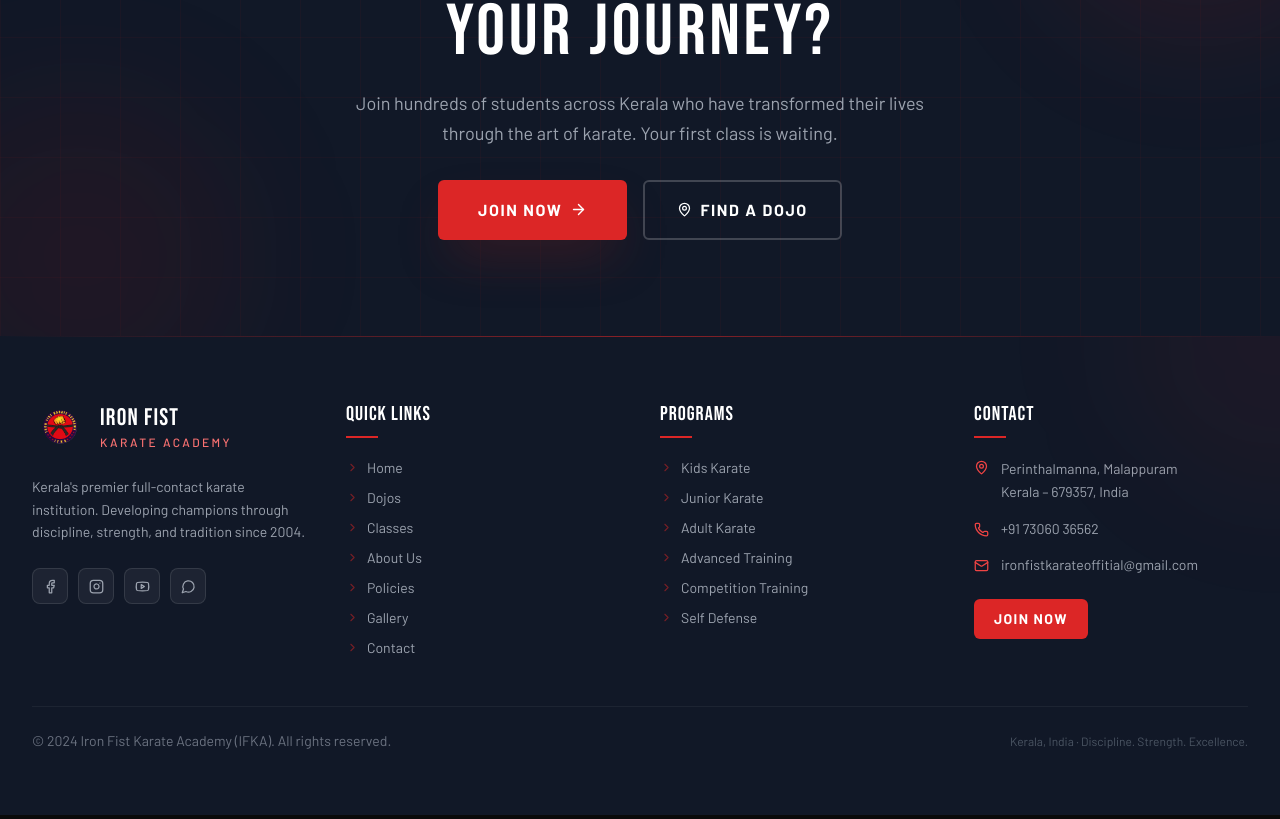
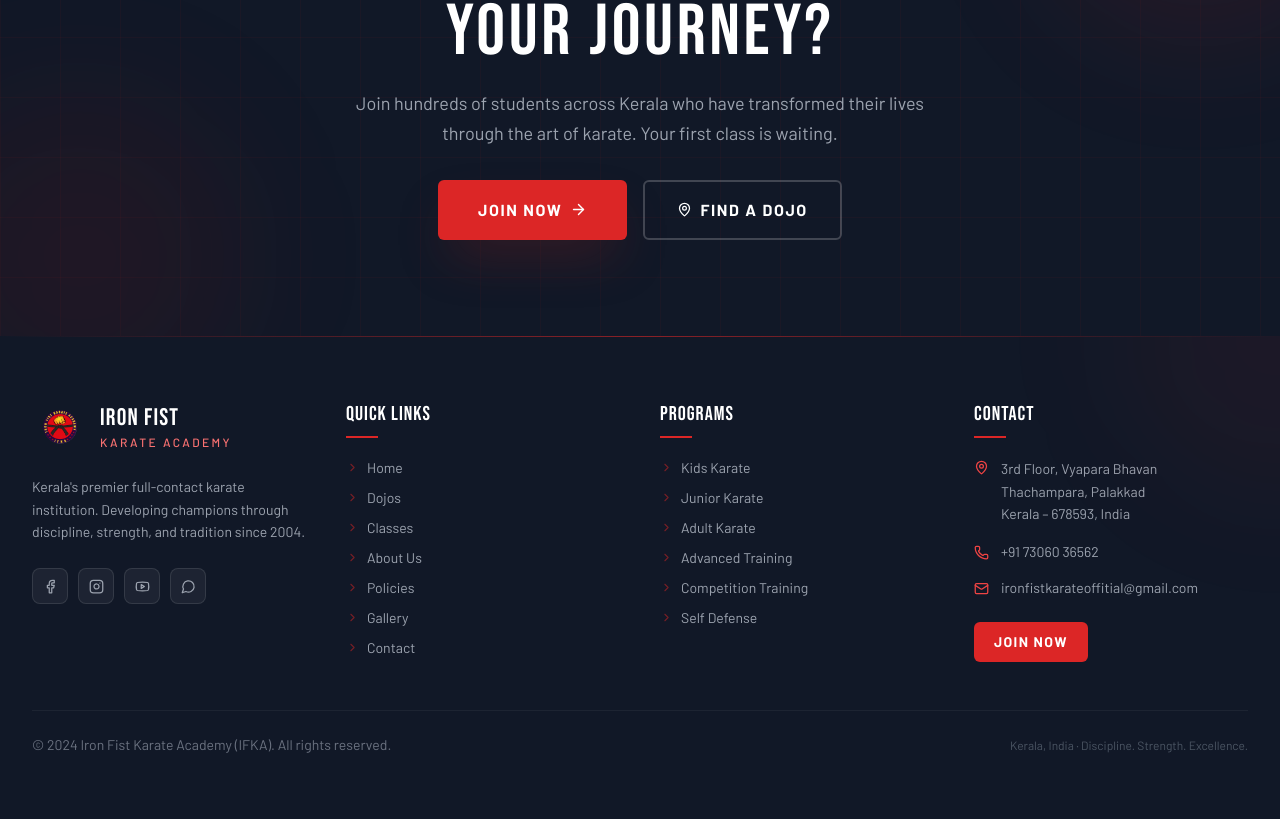
Before and after one commit to aliaffan-dev/ifka-webstie, a Next.js app: page / in a window 1280 px wide. Shown: the part 5416-6235 px from the top of the page. Built offline with nearby package versions, Linux system fonts and the light colour scheme.

Commit message:
Update footer address and add Google Maps link

```diff
--- a/components/Footer.tsx
+++ b/components/Footer.tsx
@@ -103,7 +103,14 @@
             <ul className="space-y-4">
               <li className="flex items-start gap-3">
                 <MapPin size={15} className="text-red-500 mt-0.5 flex-shrink-0" />
-                <span className="text-gray-400 text-sm leading-relaxed">Perinthalmanna, Malappuram<br />Kerala – 679357, India</span>
+                <a
+                  href="https://www.google.com/maps/place/XG64%2B6FH+Iron+Fist+Karate+Academy,+Thachampara,+Kerala+678593/@10.960468,76.5062175,15z/data=!4m6!3m5!1s0x3ba87f0041bf707d:0xf40dfba2d70347a7!8m2!3d10.960468!4d76.5062175!16s%2Fg%2F11vrlqy5s5?utm_campaign=ml-ardl&g_ep=Eg1tbF8yMDI2MDgxMV8wIJvbDyoASAJQAQ%3D%3D"
+                  target="_blank"
+                  rel="noopener noreferrer"
+                  className="text-gray-400 hover:text-white text-sm leading-relaxed transition-colors"
+                >
+                  3rd Floor, Vyapara Bhavan<br />Thachampara, Palakkad<br />Kerala – 678593, India
+                </a>
               </li>
               <li className="flex items-center gap-3">
                 <Phone size={15} className="text-red-500 flex-shrink-0" />
```
